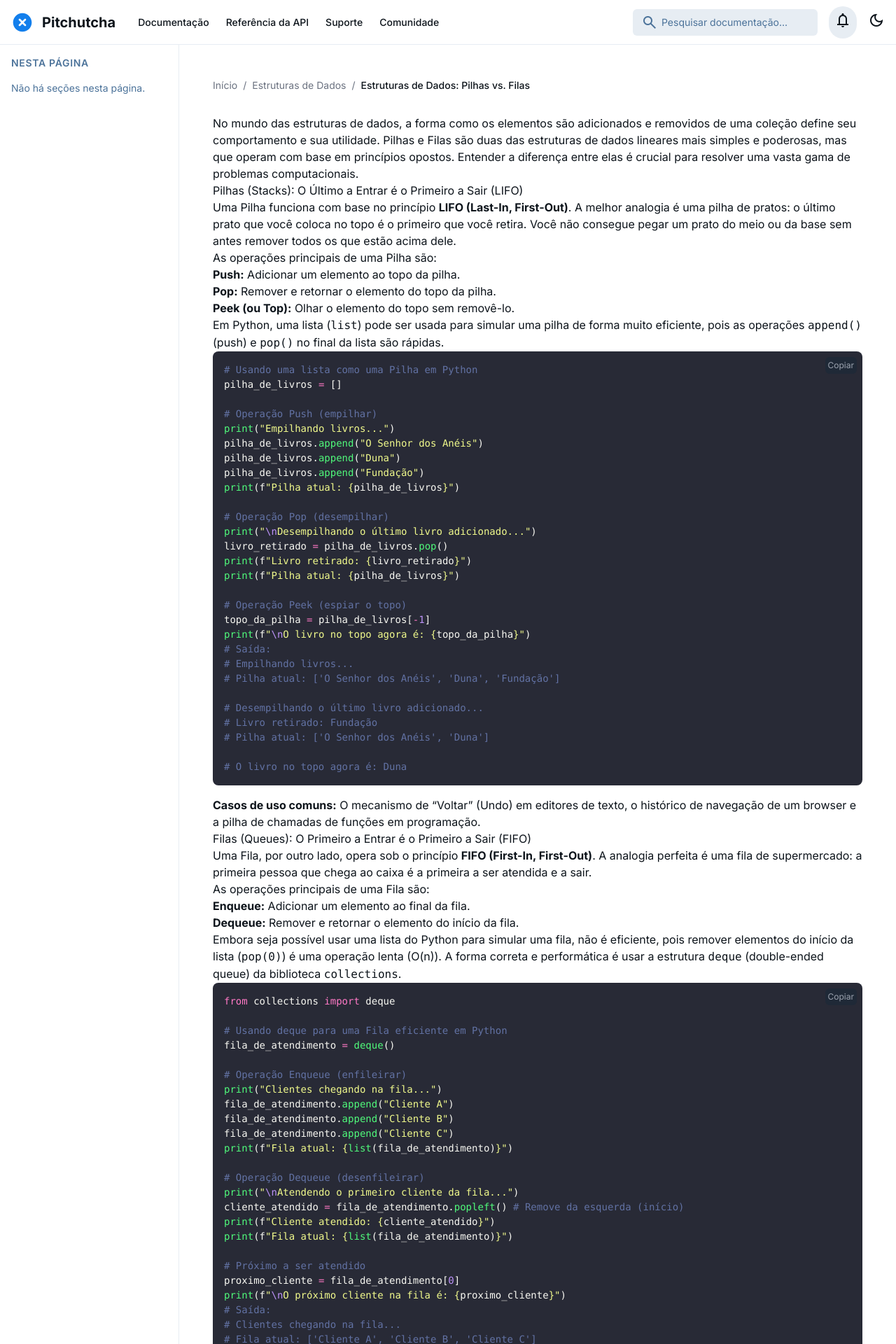
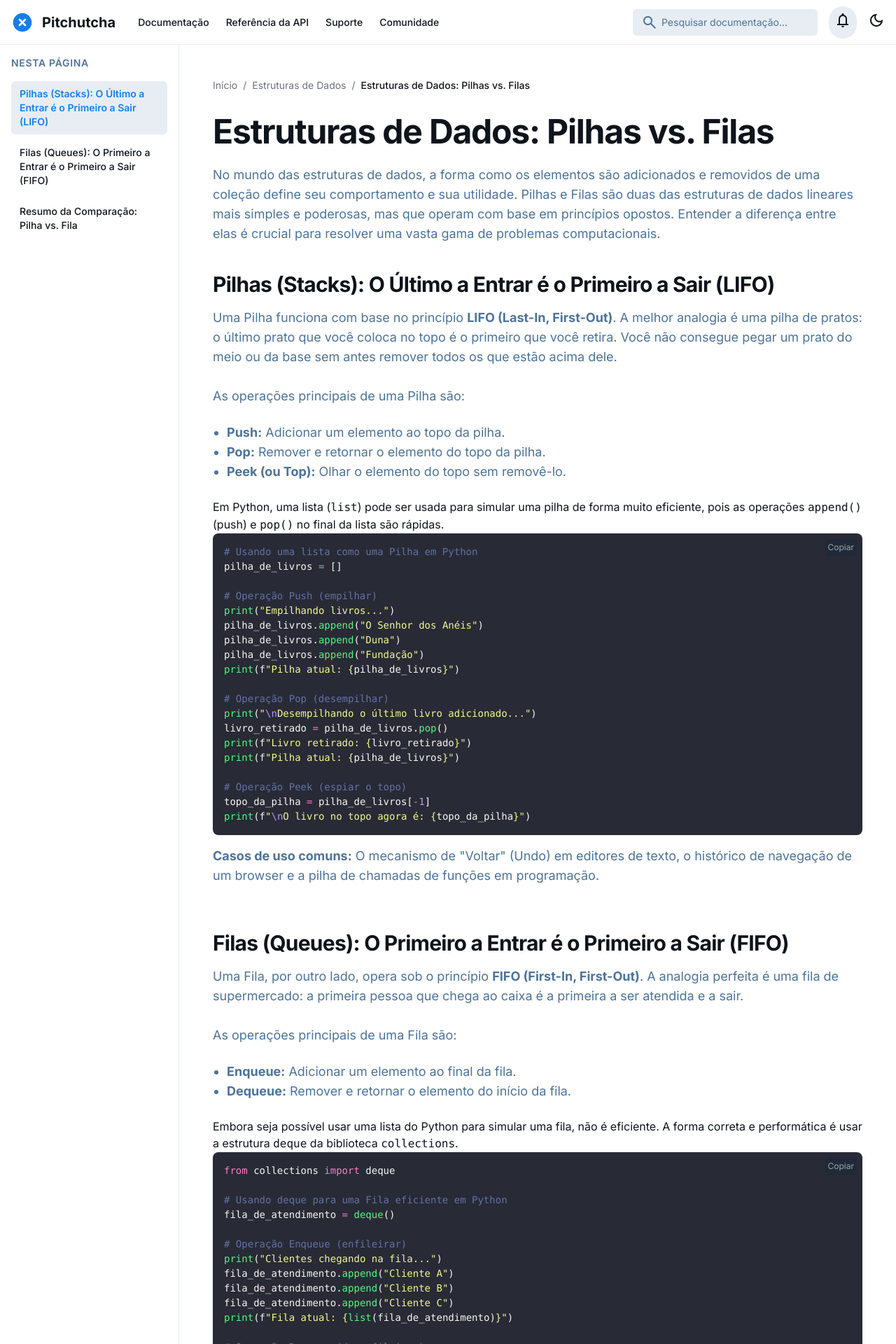
Before and after one commit to SistemaVinculado/pitchutcha.github.io, a Jekyll site: the page built from docs/_posts/2025-09-11-pilhas-vs-filas.md, in a window 1280 px wide. Shown: the top 1920 px of the page at 70% size. Built offline with Jekyll 4.4.1, drawn with Linux system fonts in a browser that asks for light colours; nearby versions of some CDN libraries; some of the changed text lies outside the part shown.

Commit message:
Update 2025-09-11-pilhas-vs-filas.md

```diff
--- a/docs/_posts/2025-09-11-pilhas-vs-filas.md
+++ b/docs/_posts/2025-09-11-pilhas-vs-filas.md
@@ -7,19 +7,25 @@ excerpt: "Uma análise detalhada das diferenças, operações e casos de uso de
 image: "https://placehold.co/600x400/e9d5ff/7e22ce?text=Pilhas+vs+Filas"
 ---
 
-No mundo das estruturas de dados, a forma como os elementos são adicionados e removidos de uma coleção define seu comportamento e sua utilidade. Pilhas e Filas são duas das estruturas de dados lineares mais simples e poderosas, mas que operam com base em princípios opostos. Entender a diferença entre elas é crucial para resolver uma vasta gama de problemas computacionais.
-
-## Pilhas (Stacks): O Último a Entrar é o Primeiro a Sair (LIFO)
-
-Uma Pilha funciona com base no princípio **LIFO (Last-In, First-Out)**. A melhor analogia é uma pilha de pratos: o último prato que você coloca no topo é o primeiro que você retira. Você não consegue pegar um prato do meio ou da base sem antes remover todos os que estão acima dele.
-
-As operações principais de uma Pilha são:
-* **Push:** Adicionar um elemento ao topo da pilha.
-* **Pop:** Remover e retornar o elemento do topo da pilha.
-* **Peek (ou Top):** Olhar o elemento do topo sem removê-lo.
-
-Em Python, uma lista (`list`) pode ser usada para simular uma pilha de forma muito eficiente, pois as operações `append()` (push) e `pop()` no final da lista são rápidas.
-
+<article>
+    <h1 class="text-4xl font-extrabold tracking-tight text-[var(--text-primary)] sm:text-5xl">Estruturas de Dados: Pilhas vs. Filas</h1>
+    <p class="mt-6 text-lg text-[var(--text-secondary)]">
+        No mundo das estruturas de dados, a forma como os elementos são adicionados e removidos de uma coleção define seu comportamento e sua utilidade. Pilhas e Filas são duas das estruturas de dados lineares mais simples e poderosas, mas que operam com base em princípios opostos. Entender a diferença entre elas é crucial para resolver uma vasta gama de problemas computacionais.
+    </p>
+    <section class="pt-10" id="pilhas">
+        <h2 class="text-3xl font-bold tracking-tight text-[var(--text-primary)]">Pilhas (Stacks): O Último a Entrar é o Primeiro a Sair (LIFO)</h2>
+        <p class="mt-4 mb-6 text-lg text-[var(--text-secondary)]">
+            Uma Pilha funciona com base no princípio <strong>LIFO (Last-In, First-Out)</strong>. A melhor analogia é uma pilha de pratos: o último prato que você coloca no topo é o primeiro que você retira. Você não consegue pegar um prato do meio ou da base sem antes remover todos os que estão acima dele.
+            <br><br>
+            As operações principais de uma Pilha são:
+            <ul class="list-disc pl-5 mt-4 text-lg text-[var(--text-secondary)]">
+                <li><strong>Push:</strong> Adicionar um elemento ao topo da pilha.</li>
+                <li><strong>Pop:</strong> Remover e retornar o elemento do topo da pilha.</li>
+                <li><strong>Peek (ou Top):</strong> Olhar o elemento do topo sem removê-lo.</li>
+            </ul>
+            <br>
+            Em Python, uma lista (<code>list</code>) pode ser usada para simular uma pilha de forma muito eficiente, pois as operações <code>append()</code> (push) e <code>pop()</code> no final da lista são rápidas.
+        </p>
 {% highlight python %}
 # Usando uma lista como uma Pilha em Python
 pilha_de_livros = []
@@ -40,29 +46,24 @@ print(f"Pilha atual: {pilha_de_livros}")
 # Operação Peek (espiar o topo)
 topo_da_pilha = pilha_de_livros[-1]
 print(f"\nO livro no topo agora é: {topo_da_pilha}")
-# Saída:
-# Empilhando livros...
-# Pilha atual: ['O Senhor dos Anéis', 'Duna', 'Fundação']
-
-# Desempilhando o último livro adicionado...
-# Livro retirado: Fundação
-# Pilha atual: ['O Senhor dos Anéis', 'Duna']
-
-# O livro no topo agora é: Duna
 {% endhighlight %}
-
-**Casos de uso comuns:** O mecanismo de "Voltar" (Undo) em editores de texto, o histórico de navegação de um browser e a pilha de chamadas de funções em programação.
-
-## Filas (Queues): O Primeiro a Entrar é o Primeiro a Sair (FIFO)
-
-Uma Fila, por outro lado, opera sob o princípio **FIFO (First-In, First-Out)**. A analogia perfeita é uma fila de supermercado: a primeira pessoa que chega ao caixa é a primeira a ser atendida e a sair.
-
-As operações principais de uma Fila são:
-* **Enqueue:** Adicionar um elemento ao final da fila.
-* **Dequeue:** Remover e retornar o elemento do início da fila.
-
-Embora seja possível usar uma lista do Python para simular uma fila, não é eficiente, pois remover elementos do início da lista (`pop(0)`) é uma operação lenta (O(n)). A forma correta e performática é usar a estrutura `deque` (double-ended queue) da biblioteca `collections`.
-
+        <p class="mt-4 mb-6 text-lg text-[var(--text-secondary)]">
+            <strong>Casos de uso comuns:</strong> O mecanismo de "Voltar" (Undo) em editores de texto, o histórico de navegação de um browser e a pilha de chamadas de funções em programação.
+        </p>
+    </section>
+    <section class="pt-10" id="filas">
+        <h2 class="text-3xl font-bold tracking-tight text-[var(--text-primary)]">Filas (Queues): O Primeiro a Entrar é o Primeiro a Sair (FIFO)</h2>
+        <p class="mt-4 mb-6 text-lg text-[var(--text-secondary)]">
+            Uma Fila, por outro lado, opera sob o princípio <strong>FIFO (First-In, First-Out)</strong>. A analogia perfeita é uma fila de supermercado: a primeira pessoa que chega ao caixa é a primeira a ser atendida e a sair.
+            <br><br>
+            As operações principais de uma Fila são:
+            <ul class="list-disc pl-5 mt-4 text-lg text-[var(--text-secondary)]">
+                <li><strong>Enqueue:</strong> Adicionar um elemento ao final da fila.</li>
+                <li><strong>Dequeue:</strong> Remover e retornar o elemento do início da fila.</li>
+            </ul>
+            <br>
+            Embora seja possível usar uma lista do Python para simular uma fila, não é eficiente. A forma correta e performática é usar a estrutura <code>deque</code> da biblioteca <code>collections</code>.
+        </p>
 {% highlight python %}
 from collections import deque
 
@@ -85,27 +86,15 @@ print(f"Fila atual: {list(fila_de_atendimento)}")
 # Próximo a ser atendido
 proximo_cliente = fila_de_atendimento[0]
 print(f"\nO próximo cliente na fila é: {proximo_cliente}")
-# Saída:
-# Clientes chegando na fila...
-# Fila atual: ['Cliente A', 'Cliente B', 'Cliente C']
-
-# Atendendo o primeiro cliente da fila...
-# Cliente atendido: Cliente A
-# Fila atual: ['Cliente B', 'Cliente C']
-
-# O próximo cliente na fila é: Cliente B
 {% endhighlight %}
-
-**Casos de uso comuns:** Gerenciamento de tarefas em um sistema operacional, filas de impressão, e processamento de requisições em um servidor web.
-
-## Resumo da Comparação: Pilha vs. Fila
-
-| Característica      | Pilha (Stack)                                      | Fila (Queue)                                       |
-| ------------------- | -------------------------------------------------- | -------------------------------------------------- |
-| **Princípio** | LIFO (Last-In, First-Out)                          | FIFO (First-In, First-Out)                         |
-| **Analogia** | Pilha de pratos                                    | Fila de supermercado                               |
-| **Operação Principal** | `push` (adicionar no topo), `pop` (remover do topo) | `enqueue` (adicionar no fim), `dequeue` (remover do início) |
-| **Implementação** | Eficiente com `list` em Python (`append`/`pop`)    | Eficiente com `collections.deque` (`append`/`popleft`) |
-| **Casos de Uso** | Desfazer, histórico de navegador, chamadas de função. | Fila de impressão, gerenciamento de processos (CPU). |
-
-A escolha entre uma pilha e uma fila depende exclusivamente da ordem em que você precisa processar os dados. Se a ordem de chegada é importante, use uma Fila. Se o item mais recente é o mais relevante, uma Pilha é a escolha certa.
+        <p class="mt-4 mb-6 text-lg text-[var(--text-secondary)]">
+            <strong>Casos de uso comuns:</strong> Gerenciamento de tarefas em um sistema operacional, filas de impressão, e processamento de requisições em um servidor web.
+        </p>
+    </section>
+    <section class="pt-10" id="comparacao">
+        <h2 class="text-3xl font-bold tracking-tight text-[var(--text-primary)]">Resumo da Comparação: Pilha vs. Fila</h2>
+        <p class="mt-4 mb-6 text-lg text-[var(--text-secondary)]">
+            A escolha entre uma pilha e uma fila depende exclusivamente da ordem em que você precisa processar os dados. Se a ordem de chegada é importante, use uma Fila. Se o item mais recente é o mais relevante, uma Pilha é a escolha certa.
+        </p>
+    </section>
+</article>
```
